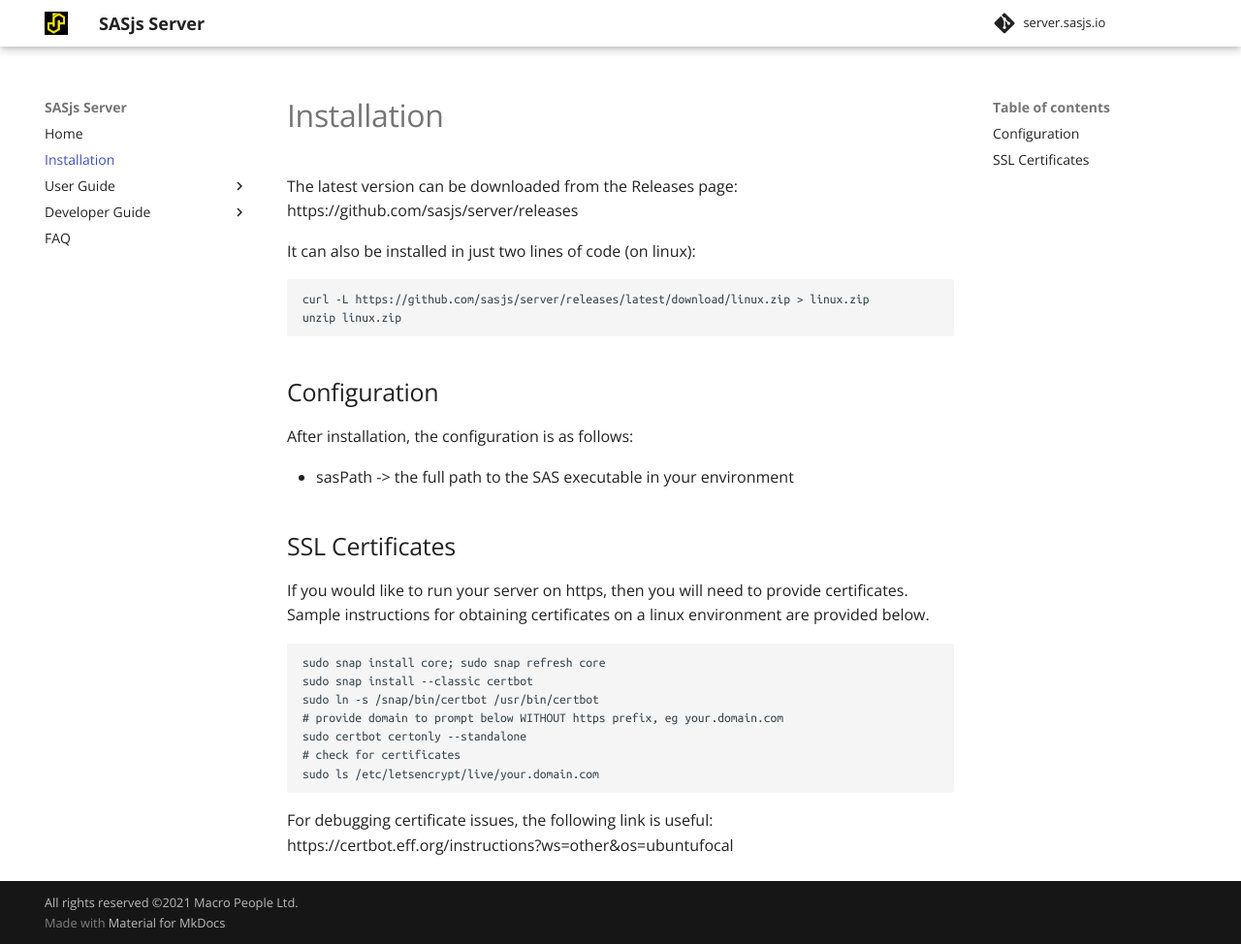
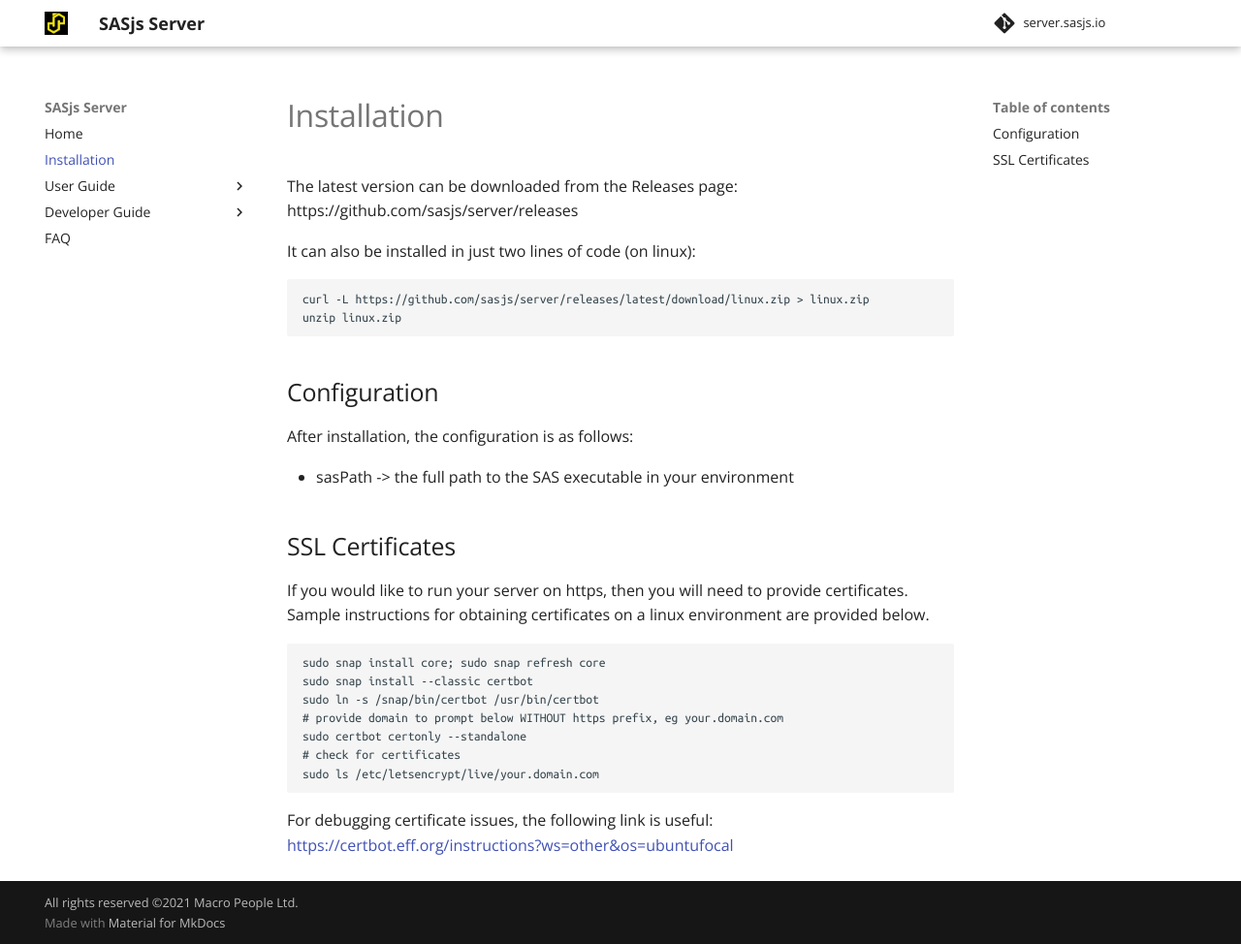
Before and after one commit to sasjs/server.sasjs.io, an MkDocs documentation site: the page built from docs/installation.md, in a window 1280 px wide and 974 px high. Shown: the whole window at 97% size. Built offline with MkDocs 1.6.1 and Material for MkDocs 9.7.7, drawn with Linux system fonts in a browser that asks for light colours; part of the change alters nothing that is shown.

````diff
--- a/docs/installation.md
+++ b/docs/installation.md
@@ -32,4 +32,4 @@ sudo certbot certonly --standalone
 sudo ls /etc/letsencrypt/live/your.domain.com
 ```
 
-For debugging certificate issues, the following link is useful:  https://certbot.eff.org/instructions?ws=other&os=ubuntufocal
+For debugging certificate issues, the following link is useful:  [https://certbot.eff.org/instructions?ws=other&os=ubuntufocal](https://certbot.eff.org/instructions?ws=other&os=ubuntufocal)
````
